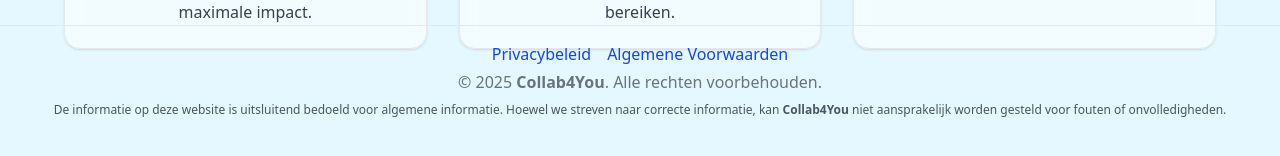
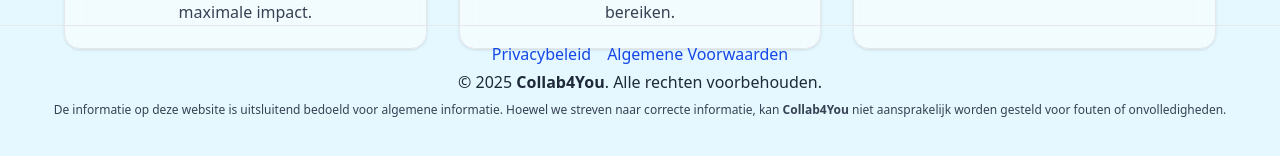
Before and after one commit to samd909/collab4you, a React (Vite) app in the folder owen/: page / in a window 1280 px wide. Shown: the part 666-822 px from the top of the page. Built offline with nearby package versions, Linux system fonts and the light colour scheme.

Commit message:
asdsa
dsada

```diff
--- a/owen/src/components/Footer.jsx
+++ b/owen/src/components/Footer.jsx
@@ -5,29 +5,23 @@
   return (
     <footer className="bg-bg text-gray-900 w-full border-t border-gray-200 md:fixed md:bottom-0 md:left-0">
       <div className="max-w-7xl mx-auto px-6 py-4 text-center text-sm md:text-base space-y-2">
-        {/* Links naar Privacy en Algemene Voorwaarden */}
+        {/* Links */}
         <div className="flex justify-center space-x-4 mb-1">
-          <Link
-            to="/privacy"
-            className="text-blue-700 hover:underline text-sm md:text-base"
-          >
+          <Link to="/privacy" className="text-blue-700 hover:text-blue-800 hover:underline text-sm md:text-base">
             Privacybeleid
           </Link>
-          <Link
-            to="/tos"
-            className="text-blue-700 hover:underline text-sm md:text-base"
-          >
+          <Link to="/tos" className="text-blue-700 hover:text-blue-800 hover:underline text-sm md:text-base">
             Algemene Voorwaarden
           </Link>
         </div>
 
         {/* Copyright */}
-        <div className="text-gray-500 text-sm md:text-base">
+        <div className="text-gray-800 text-sm md:text-base">
           © {new Date().getFullYear()} <span className="font-semibold">Collab4You</span>. Alle rechten voorbehouden.
         </div>
 
-        {/* Disclaimer onderaan */}
-        <div className="text-gray-600 text-xs mt-1 md:mt-2">
+        {/* Disclaimer */}
+        <div className="text-gray-700 text-xs mt-1 md:mt-2">
           De informatie op deze website is uitsluitend bedoeld voor algemene informatie.
           Hoewel we streven naar correcte informatie, kan <span className="font-semibold">Collab4You</span> niet aansprakelijk worden gesteld voor fouten of onvolledigheden.
         </div>
```
